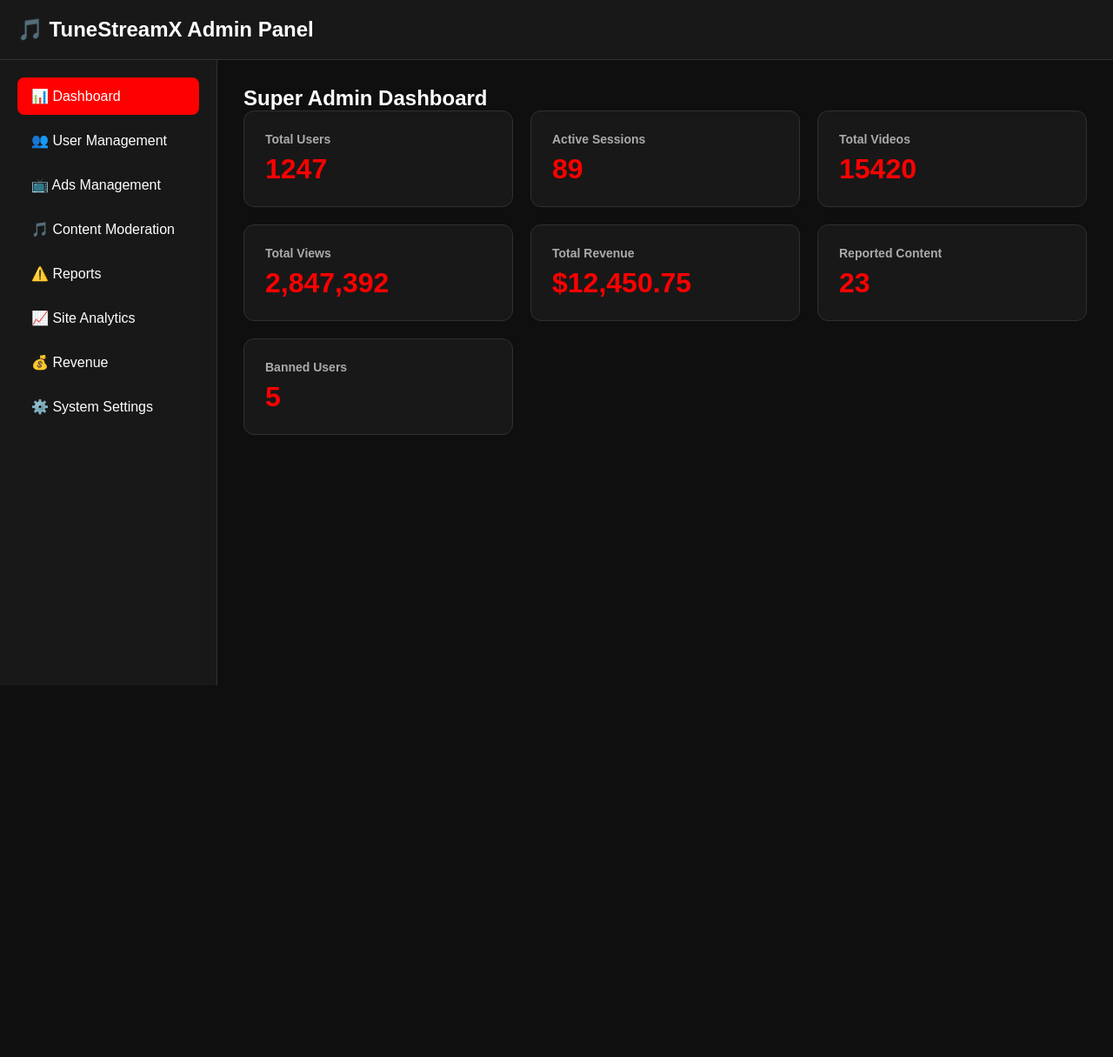
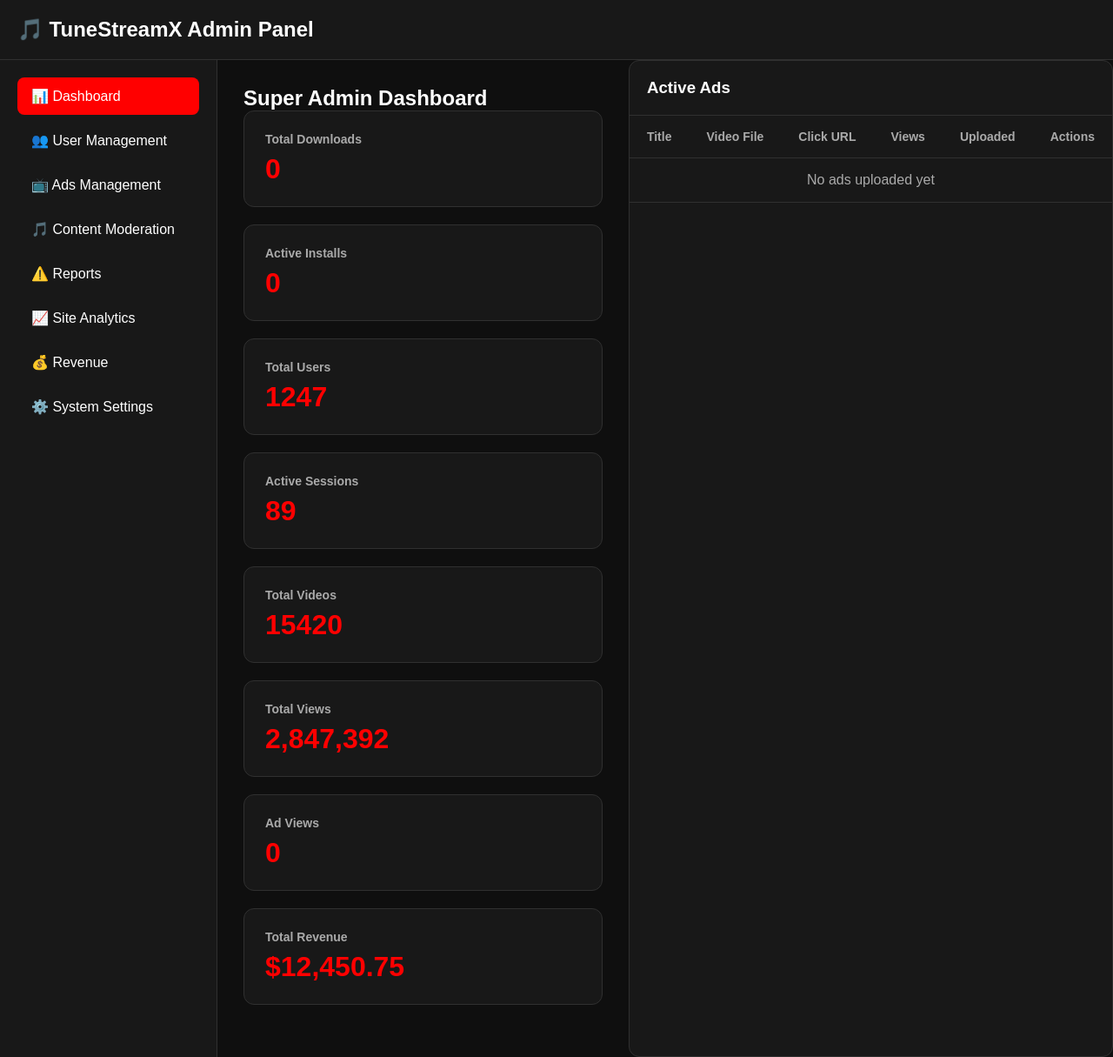
Before and after one commit to fellowz-arch/tunestreamX, a Flask app: page /admin in a window 1280 px wide. Shown: the whole page at 87% size. Before the commit the page ends 788 px from the top, so only its background shows below. Run offline with Flask 3, Linux system fonts and the light colour scheme.

Commit message:
Fix admin upload button

```diff
--- a/templates/admin.html
+++ b/templates/admin.html
@@ -165,6 +165,14 @@
                 <h2>Super Admin Dashboard</h2>
                 <div class="stats-grid">
                     <div class="stat-card">
+                        <h3>Total Downloads</h3>
+                        <div class="value" id="totalDownloads">0</div>
+                    </div>
+                    <div class="stat-card">
+                        <h3>Active Installs</h3>
+                        <div class="value" id="activeInstalls">0</div>
+                    </div>
+                    <div class="stat-card">
                         <h3>Total Users</h3>
                         <div class="value" id="totalUsers">0</div>
                     </div>
@@ -181,16 +189,12 @@
                         <div class="value" id="totalViews">0</div>
                     </div>
                     <div class="stat-card">
+                        <h3>Ad Views</h3>
+                        <div class="value" id="adViews">0</div>
+                    </div>
+                    <div class="stat-card">
                         <h3>Total Revenue</h3>
                         <div class="value" id="totalRevenue">$0</div>
-                    </div>
-                    <div class="stat-card">
-                        <h3>Reported Content</h3>
-                        <div class="value" id="reportedContent">0</div>
-                    </div>
-                    <div class="stat-card">
-                        <h3>Banned Users</h3>
-                        <div class="value" id="bannedUsers">0</div>
                     </div>
                 </div>
             </div>
@@ -237,6 +241,9 @@
                         <div>
                             <button type="button" onclick="uploadAd()" style="padding: 10px 20px; background: #10b981; color: white; border: none; border-radius: 6px; cursor: pointer; margin-right: 8px;">Upload</button>
                             <button type="button" onclick="hideUploadAdForm()" style="padding: 10px 20px; background: #6b7280; color: white; border: none; border-radius: 6px; cursor: pointer;">Cancel</button>
+                        </div>
+                    </form>
+                </div>dius: 6px; cursor: pointer;">Cancel</button>
                         </div>
                     </form>
                 </div>
@@ -418,13 +425,14 @@
             try {
                 const response = await fetch('/admin/stats');
                 const data = await response.json();
+                document.getElementById('totalDownloads').textContent = data.totalDownloads || 0;
+                document.getElementById('activeInstalls').textContent = data.activeInstalls || 0;
                 document.getElementById('totalUsers').textContent = data.totalUsers || 0;
                 document.getElementById('activeSessions').textContent = data.activeSessions || 0;
                 document.getElementById('totalVideos').textContent = data.totalVideos || 0;
                 document.getElementById('totalViews').textContent = data.totalViews?.toLocaleString() || 0;
+                document.getElementById('adViews').textContent = data.adViews?.toLocaleString() || 0;
                 document.getElementById('totalRevenue').textContent = '$' + (data.totalRevenue?.toLocaleString() || 0);
-                document.getElementById('reportedContent').textContent = data.reportedContent || 0;
-                document.getElementById('bannedUsers').textContent = data.bannedUsers || 0;
             } catch (error) {
                 console.error('Failed to load stats:', error);
             }
@@ -587,10 +595,19 @@
                 return;
             }
 
+            if (videoFile.size > 500 * 1024 * 1024) {
+                alert('Video file is too large. Maximum size is 500MB');
+                return;
+            }
+
             const formData = new FormData();
             formData.append('title', title);
             formData.append('videoFile', videoFile);
             formData.append('clickUrl', clickUrl);
+
+            const uploadBtn = event.target;
+            uploadBtn.disabled = true;
+            uploadBtn.textContent = 'Uploading...';
 
             try {
                 const response = await fetch('/admin/upload-ad', {
@@ -598,12 +615,9 @@
                     body: formData
                 });
 
-                if (!response.ok) {
-                    throw new Error('Upload failed');
-                }
+                const data = await response.json();
 
-                const data = await response.json();
-                if (data.success) {
+                if (response.ok && data.success) {
                     alert('Ad uploaded successfully!');
                     hideUploadAdForm();
                     loadAds();
@@ -612,7 +626,10 @@
                 }
             } catch (error) {
                 console.error('Upload error:', error);
-                alert('Failed to upload ad. Please check the console for details.');
+                alert('Failed to upload ad: ' + error.message);
+            } finally {
+                uploadBtn.disabled = false;
+                uploadBtn.textContent = 'Upload';
             }
         }
 
```
